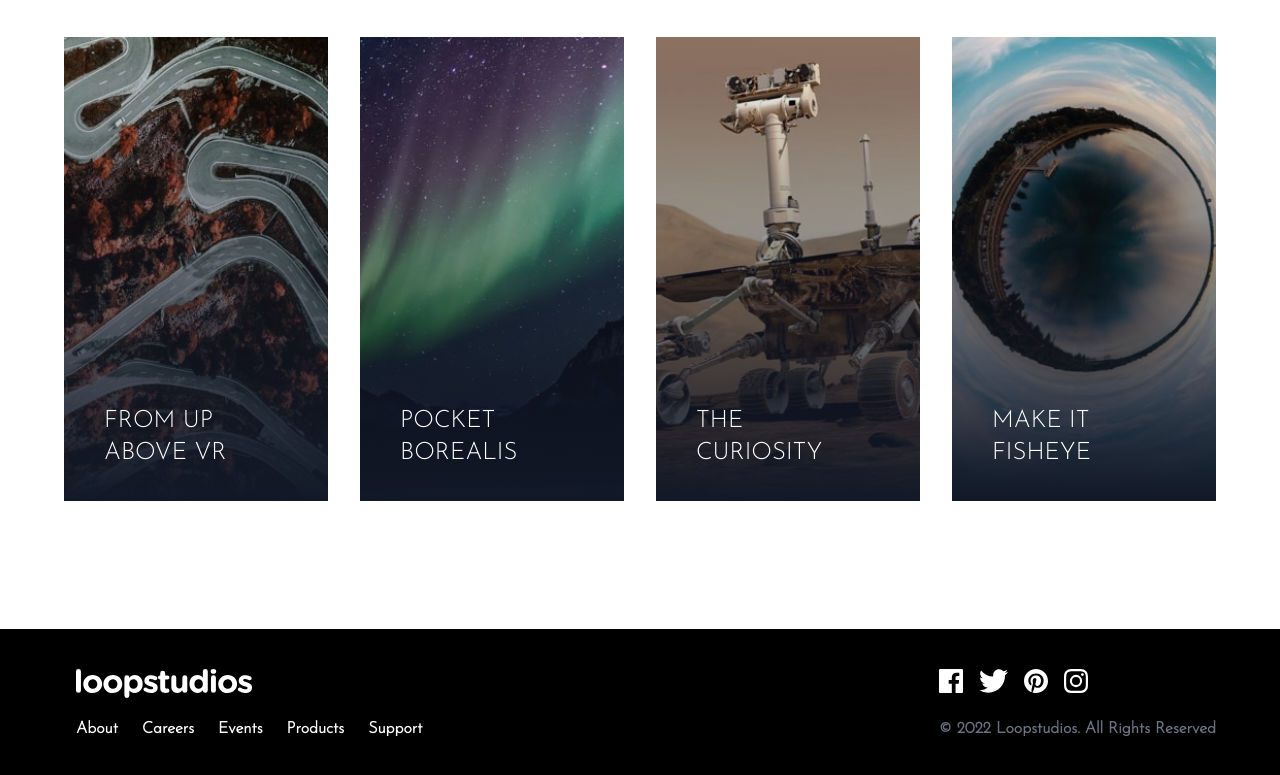
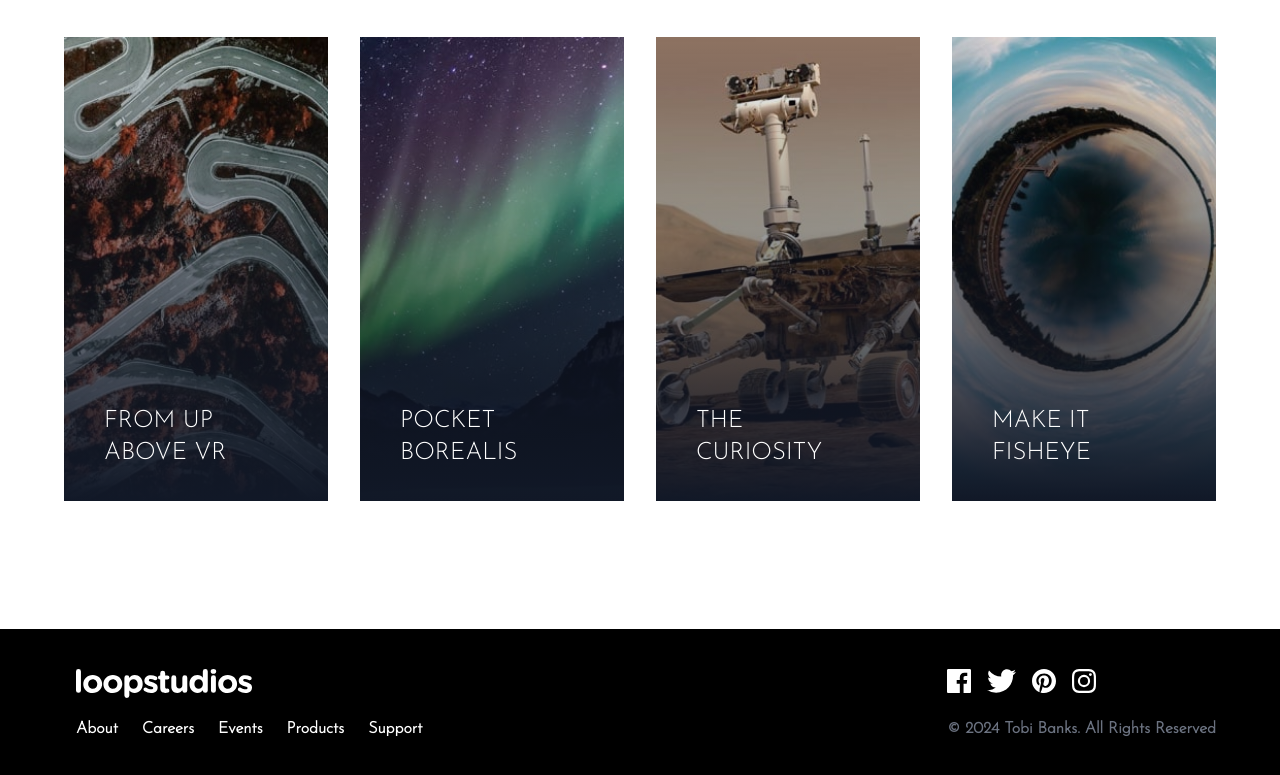
Before and after one commit to tobibanks/loopstudios, a website: page index.html in a window 1280 px wide. Shown: the part 2007-2782 px from the top of the page. Drawn offline with Linux system fonts and the light colour scheme.

Commit message:
tiny mods

```diff
--- a/index.html
+++ b/index.html
@@ -394,7 +394,7 @@
 
             <!-- Copy -->
             <div class="font-bold">
-              &copy; 2022 Loopstudios. All Rights Reserved
+              &copy; 2024 Tobi Banks. All Rights Reserved
             </div>
           </div>
         </div>
```
